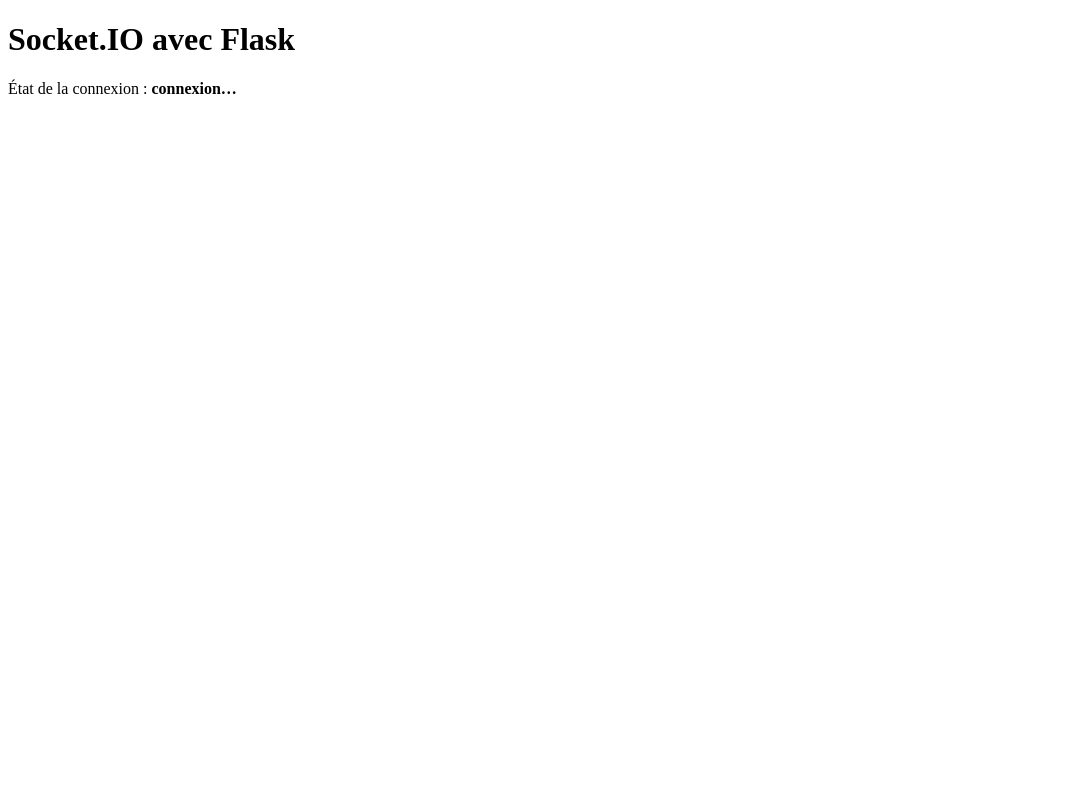
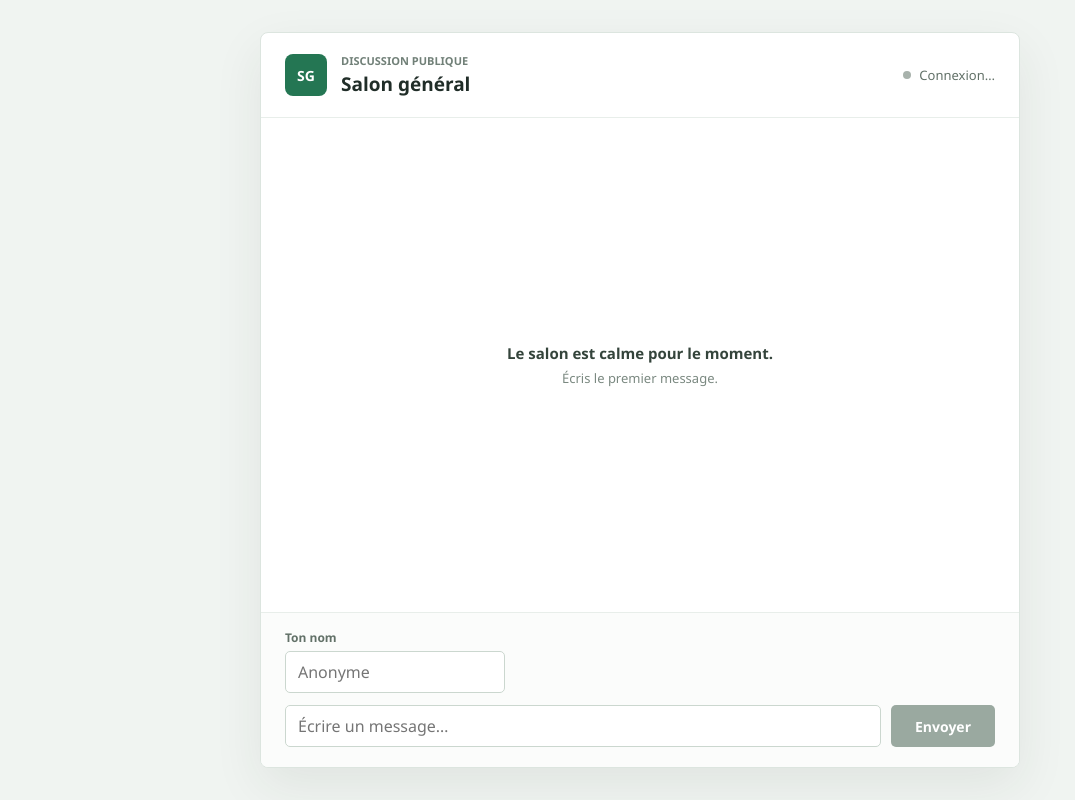
Before and after one commit to Ilan-Mirto/MS, a Flask app: page / in a window 1280 px wide. Shown: the whole page, without its empty margins (0-1075 px from the left). Run offline with Flask 3, Linux system fonts and the light colour scheme.

Commit message:
Enhance chat functionality with message handling and styling improvements

```diff
--- a/server.py
+++ b/server.py
@@ -1,4 +1,5 @@
 import os
+from datetime import datetime, timezone
 
 from flask import Flask, render_template, request
 from flask_socketio import SocketIO
@@ -15,6 +16,32 @@
 @socketio.on("disconnect")
 def handle_disconnect(_reason=None):
     print(f"Client déconnecté : {request.sid}")
+
+
+@socketio.on("send_message")
+def handle_send_message(data):
+    if not isinstance(data, dict):
+        return
+
+    name = data.get("name")
+    text = data.get("text")
+    if not isinstance(name, str) or not isinstance(text, str):
+        return
+
+    name = " ".join(name.split())[:24] or "Anonyme"
+    text = text.strip()[:500]
+    if not text:
+        return
+
+    socketio.emit(
+        "chat_message",
+        {
+            "name": name,
+            "text": text,
+            "sender_id": request.sid,
+            "timestamp": datetime.now(timezone.utc).isoformat(timespec="seconds"),
+        },
+    )
 
 
 def create_app():
--- /dev/null
+++ b/static/css/chat.css
@@ -0,0 +1,171 @@
+:root {
+  color-scheme: light;
+  font-family: "Avenir Next", "Segoe UI", sans-serif;
+  color: #202d28;
+  background: #f0f4f1;
+}
+
+* { box-sizing: border-box; }
+
+body {
+  min-height: 100vh;
+  margin: 0;
+  padding: 32px 16px;
+  background-image: radial-gradient(#d7e1da 0.7px, transparent 0.7px);
+  background-size: 18px 18px;
+}
+
+.chat {
+  display: grid;
+  grid-template-rows: auto minmax(0, 1fr) auto;
+  width: min(100%, 760px);
+  height: min(820px, calc(100vh - 64px));
+  min-height: 480px;
+  margin: 0 auto;
+  overflow: hidden;
+  background: #fff;
+  border: 1px solid #dce5df;
+  border-radius: 8px;
+  box-shadow: 0 18px 50px #24382c14;
+}
+
+.chat-header {
+  display: flex;
+  align-items: center;
+  gap: 14px;
+  padding: 20px 24px;
+  border-bottom: 1px solid #e8eeea;
+}
+
+.brand-mark {
+  display: grid;
+  flex: 0 0 42px;
+  aspect-ratio: 1;
+  place-items: center;
+  color: #fff;
+  background: #247653;
+  border-radius: 8px;
+  font-size: 14px;
+  font-weight: 700;
+}
+
+h1 { margin: 0; font-size: 19px; font-weight: 650; }
+.eyebrow { margin: 0 0 3px; color: #718078; font-size: 11px; font-weight: 700; }
+
+.connection {
+  display: flex;
+  align-items: center;
+  gap: 8px;
+  margin-left: auto;
+  color: #627168;
+  font-size: 13px;
+}
+
+.connection-dot {
+  width: 8px;
+  height: 8px;
+  background: #a8b2ac;
+  border-radius: 50%;
+}
+
+.connection.connected .connection-dot { background: #26955e; }
+
+.messages {
+  display: flex;
+  flex-direction: column;
+  gap: 14px;
+  margin: 0;
+  padding: 24px;
+  overflow-y: auto;
+  list-style: none;
+}
+
+.empty-state {
+  display: grid;
+  flex: 1;
+  place-content: center;
+  gap: 6px;
+  color: #7b8981;
+  text-align: center;
+}
+
+.empty-state strong { color: #34443b; font-size: 15px; }
+.empty-state span { font-size: 13px; }
+
+.message {
+  align-self: flex-start;
+  max-width: min(82%, 500px);
+  padding: 11px 14px;
+  background: #f1f5f2;
+  border-radius: 4px 12px 12px 12px;
+  overflow-wrap: anywhere;
+}
+
+.message.own {
+  align-self: flex-end;
+  background: #e2f2e8;
+  border-radius: 12px 4px 12px 12px;
+}
+
+.message-meta {
+  display: flex;
+  align-items: baseline;
+  gap: 10px;
+  margin-bottom: 5px;
+}
+
+.message-meta strong { font-size: 13px; }
+.message-meta time { color: #7b8981; font-size: 11px; }
+.message p { margin: 0; font-size: 14px; line-height: 1.5; white-space: pre-wrap; }
+
+.composer {
+  display: grid;
+  gap: 12px;
+  padding: 16px 24px 20px;
+  background: #fbfcfb;
+  border-top: 1px solid #e8eeea;
+}
+
+.name-field { display: grid; gap: 5px; width: min(100%, 220px); }
+label { color: #627168; font-size: 12px; font-weight: 650; }
+
+input {
+  min-width: 0;
+  height: 42px;
+  padding: 0 12px;
+  color: #202d28;
+  background: #fff;
+  border: 1px solid #cbd7cf;
+  border-radius: 5px;
+  font: inherit;
+}
+
+input:focus-visible, button:focus-visible { outline: 3px solid #82c59d; outline-offset: 2px; }
+
+.send-row { display: flex; gap: 10px; }
+.send-row input { flex: 1; }
+
+button {
+  min-width: 104px;
+  padding: 0 16px;
+  color: #fff;
+  background: #247653;
+  border: 0;
+  border-radius: 5px;
+  font: inherit;
+  font-size: 14px;
+  font-weight: 650;
+  cursor: pointer;
+}
+
+button:hover { background: #1d6244; }
+button:disabled { background: #9aa9a0; cursor: not-allowed; }
+
+@media (max-width: 520px) {
+  body { padding: 0; background: #fff; }
+  .chat { width: 100%; height: 100dvh; min-height: 420px; border: 0; border-radius: 0; }
+  .chat-header { padding: 16px; }
+  .messages { padding: 18px 16px; }
+  .composer { padding: 13px 16px max(16px, env(safe-area-inset-bottom)); }
+  button { min-width: 88px; padding: 0 12px; }
+}
--- /dev/null
+++ b/static/js/chat.js
@@ -0,0 +1,65 @@
+const socket = io();
+const connection = document.getElementById('connection');
+const connectionLabel = document.getElementById('connection-label');
+const messages = document.getElementById('messages');
+const emptyState = document.getElementById('empty-state');
+const form = document.getElementById('message-form');
+const displayName = document.getElementById('display-name');
+const messageInput = document.getElementById('message-input');
+const sendButton = document.getElementById('send-button');
+
+displayName.value = localStorage.getItem('chat-display-name') || '';
+displayName.addEventListener('input', () => {
+  localStorage.setItem('chat-display-name', displayName.value.trim());
+});
+
+socket.on('connect', () => {
+  connection.classList.add('connected');
+  connectionLabel.textContent = 'Connecté';
+  sendButton.disabled = false;
+});
+
+socket.on('disconnect', () => {
+  connection.classList.remove('connected');
+  connectionLabel.textContent = 'Déconnecté';
+  sendButton.disabled = true;
+});
+
+socket.on('chat_message', (message) => {
+  emptyState.remove();
+
+  const item = document.createElement('li');
+  item.className = 'message';
+  item.classList.toggle('own', message.sender_id === socket.id);
+
+  const metadata = document.createElement('div');
+  metadata.className = 'message-meta';
+  const author = document.createElement('strong');
+  author.textContent = message.name;
+  const time = document.createElement('time');
+  time.dateTime = message.timestamp;
+  time.textContent = new Date(message.timestamp).toLocaleTimeString([], {
+    hour: '2-digit',
+    minute: '2-digit'
+  });
+  metadata.append(author, time);
+
+  const text = document.createElement('p');
+  text.textContent = message.text;
+  item.append(metadata, text);
+  messages.append(item);
+  messages.scrollTop = messages.scrollHeight;
+});
+
+form.addEventListener('submit', (event) => {
+  event.preventDefault();
+  const text = messageInput.value.trim();
+  if (!text || !socket.connected) return;
+
+  socket.emit('send_message', {
+    name: displayName.value.trim() || 'Anonyme',
+    text
+  });
+  messageInput.value = '';
+  messageInput.focus();
+});
--- a/templates/index.html
+++ b/templates/index.html
@@ -3,22 +3,45 @@
   <head>
     <meta charset="utf-8">
     <meta name="viewport" content="width=device-width, initial-scale=1">
-    <title>Socket.IO — Flask</title>
+    <meta name="theme-color" content="#f0f4f1">
+    <title>Salon général</title>
+    <link rel="stylesheet" href="{{ url_for('static', filename='css/chat.css') }}">
   </head>
   <body>
-    <h1>Socket.IO avec Flask</h1>
-    <p>État de la connexion : <strong id="status">connexion…</strong></p>
-    <script src="https://cdn.socket.io/4.8.1/socket.io.min.js"></script>
-    <script>
-      const status = document.getElementById('status');
-      const socket = io();
+    <main class="chat">
+      <header class="chat-header">
+        <div class="brand-mark" aria-hidden="true">SG</div>
+        <div>
+          <p class="eyebrow">DISCUSSION PUBLIQUE</p>
+          <h1>Salon général</h1>
+        </div>
+        <output class="connection" id="connection" aria-live="polite">
+          <span class="connection-dot" aria-hidden="true"></span>
+          <span id="connection-label">Connexion…</span>
+        </output>
+      </header>
 
-      socket.on('connect', () => {
-        status.textContent = 'connecté';
-      });
-      socket.on('disconnect', () => {
-        status.textContent = 'déconnecté';
-      });
-    </script>
+      <ol class="messages" id="messages" aria-label="Messages du salon" aria-live="polite">
+        <li class="empty-state" id="empty-state">
+          <strong>Le salon est calme pour le moment.</strong>
+          <span>Écris le premier message.</span>
+        </li>
+      </ol>
+
+      <form class="composer" id="message-form">
+        <div class="name-field">
+          <label for="display-name">Ton nom</label>
+          <input id="display-name" name="name" maxlength="24" autocomplete="nickname" placeholder="Anonyme">
+        </div>
+        <div class="send-row">
+          <input id="message-input" name="message" maxlength="500" autocomplete="off" placeholder="Écrire un message…" aria-label="Message" required>
+          <button id="send-button" type="submit" disabled>Envoyer</button>
+        </div>
+      </form>
+    </main>
+
+    <script src="https://cdn.socket.io/4.8.1/socket.io.min.js" integrity="sha384-mkQ3/7FUtcGyoppY6bz/PORYoGqOl7/aSUMn2ymDOJcapfS6PHqxhRTMh1RR0Q6+" crossorigin="anonymous"></script>
+    <script src="https://cdn.socket.io/4.8.1/socket.io.min.js" integrity="sha384-mkQ3/7FUtcGyoppY6bz/PORYoGqOl7/aSUMn2ymDOJcapfS6PHqxhRTMh1RR0Q6+" crossorigin="anonymous"></script>
+    <script src="{{ url_for('static', filename='js/chat.js') }}"></script>
   </body>
 </html>
```
Also changed, not shown: test/test_server.py (+31 -4 lines), README.md.
